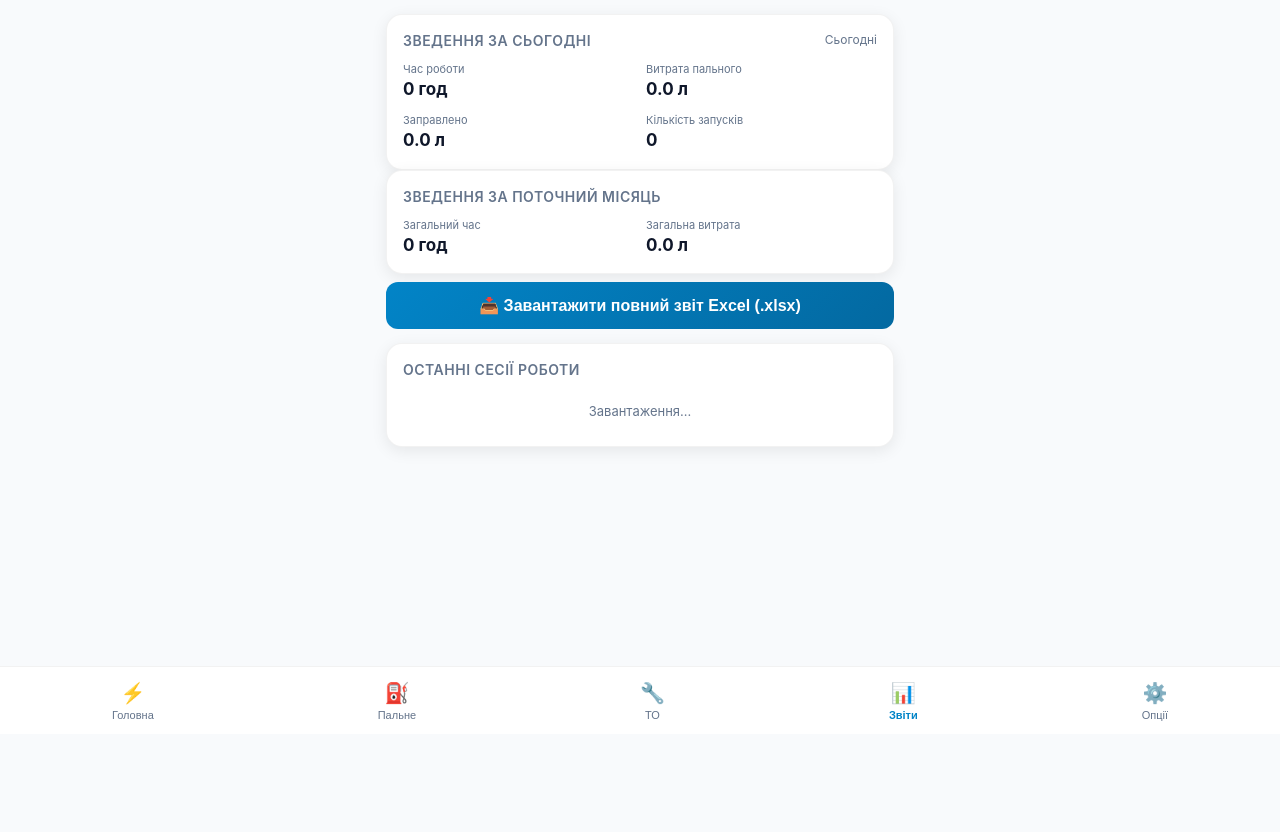
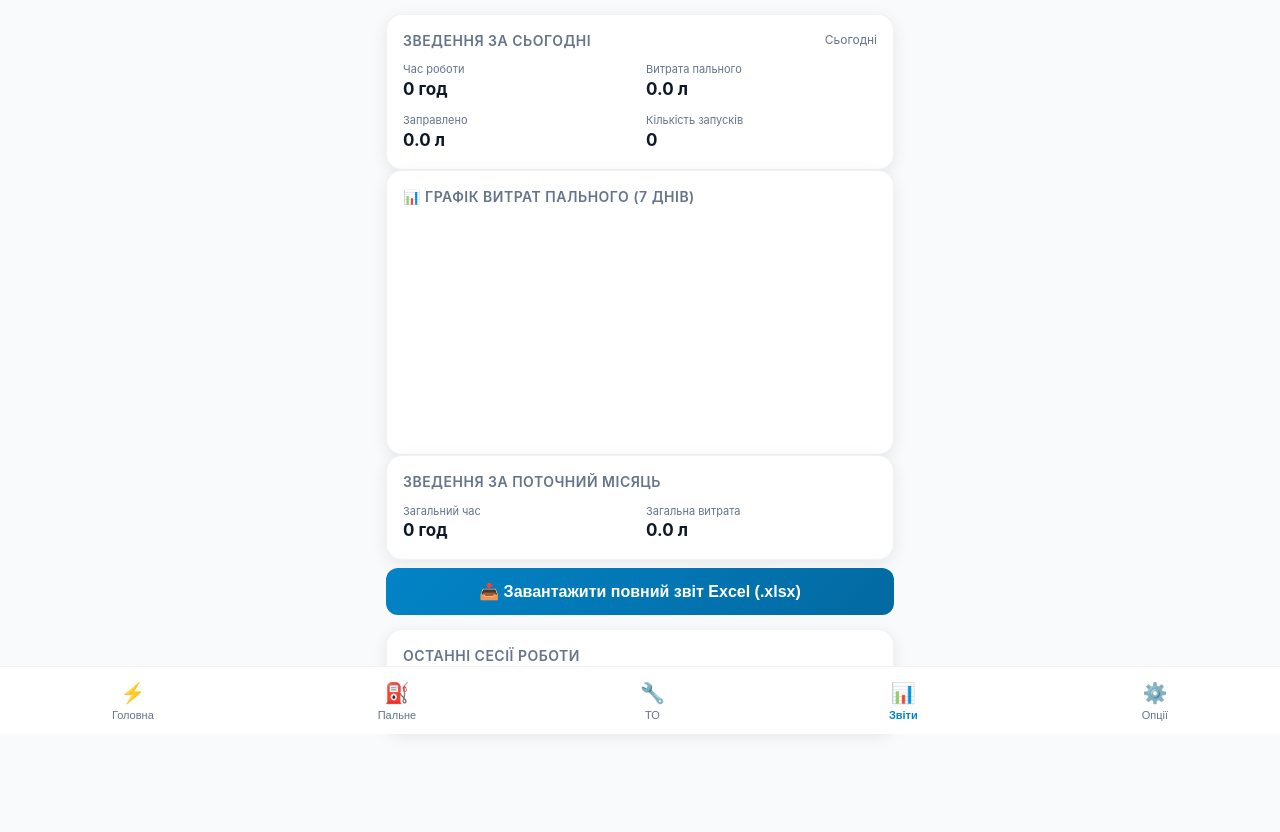
Before and after one commit to JhonDoelMe/MTservice, a FastAPI app: page / in a window 1280 px wide, after a click on "📊 Звіти". Shown: the part 66-898 px from the top of the page. Before the commit the page ends 787 px from the top, so only its background shows below. Run offline with FastAPI, Linux system fonts and the light colour scheme; data that the repository does not hold is empty; a map, chart or similar area stays blank; some libraries are stand-ins or nearby versions.

Commit message:
feat: Option A - add interactive Chart.js analytics for fuel consumption

```diff
--- a/webapp/server.py
+++ b/webapp/server.py
@@ -389,6 +389,43 @@ async def get_reports_summary(current_user: Dict[str, Any] = Depends(get_current
     }
 
 
+@app.get("/api/reports/chart-data")
+async def get_chart_data(days: int = 7, current_user: Dict[str, Any] = Depends(get_current_user)):
+    local_tz = get_local_tz()
+    now_local = datetime.now(local_tz)
+    start_date_local = (now_local - timedelta(days=days-1)).replace(hour=0, minute=0, second=0, microsecond=0)
+    start_date_utc = start_date_local.astimezone(timezone.utc).replace(tzinfo=None)
+
+    session_maker = get_session_maker()
+    async with session_maker() as session:
+        runs_res = await session.execute(
+            select(RunLog).where(RunLog.stop_time >= start_date_utc)
+        )
+        runs = runs_res.scalars().all()
+
+    # Aggregate by local date string "DD.MM"
+    daily_data = {}
+    for i in range(days):
+        d = start_date_local + timedelta(days=i)
+        daily_data[d.strftime("%d.%m")] = {"hours": 0.0, "fuel": 0.0}
+
+    for r in runs:
+        local_stop = r.stop_time.replace(tzinfo=timezone.utc).astimezone(local_tz)
+        d_str = local_stop.strftime("%d.%m")
+        if d_str in daily_data:
+            daily_data[d_str]["hours"] += r.duration_hours
+            daily_data[d_str]["fuel"] += r.fuel_consumed
+
+    labels = list(daily_data.keys())
+    fuel_data = [round(daily_data[k]["fuel"], 1) for k in labels]
+    hours_data = [round(daily_data[k]["hours"], 1) for k in labels]
+
+    return {
+        "labels": labels,
+        "fuel": fuel_data,
+        "hours": hours_data
+    }
+
 @app.get("/api/reports/runs")
 async def get_recent_runs(current_user: Dict[str, Any] = Depends(get_current_user)):
     session_maker = get_session_maker()
--- a/webapp/static/js/app.js
+++ b/webapp/static/js/app.js
@@ -663,6 +663,73 @@ async function loadMaintHistory() {
   }
 }
 
+let fuelChartInstance = null;
+
+function renderFuelChart(data) {
+  const ctx = document.getElementById('fuelChart');
+  if (!ctx) return;
+
+  if (fuelChartInstance) {
+    fuelChartInstance.destroy();
+  }
+
+  const textColor = getComputedStyle(document.documentElement).getPropertyValue('--text-color').trim() || '#0f172a';
+  const gridColor = getComputedStyle(document.documentElement).getPropertyValue('--card-border').trim() || 'rgba(0,0,0,0.05)';
+
+  fuelChartInstance = new Chart(ctx, {
+    type: 'bar',
+    data: {
+      labels: data.labels,
+      datasets: [
+        {
+          label: 'Витрата (л)',
+          data: data.fuel,
+          backgroundColor: 'rgba(239, 68, 68, 0.8)',
+          borderRadius: 4,
+          yAxisID: 'y'
+        },
+        {
+          label: 'Робота (год)',
+          data: data.hours,
+          backgroundColor: 'rgba(2, 132, 199, 0.8)',
+          borderRadius: 4,
+          yAxisID: 'y1'
+        }
+      ]
+    },
+    options: {
+      responsive: true,
+      maintainAspectRatio: false,
+      color: textColor,
+      plugins: {
+        legend: {
+          labels: { color: textColor, boxWidth: 12 }
+        }
+      },
+      scales: {
+        x: {
+          grid: { color: gridColor },
+          ticks: { color: textColor }
+        },
+        y: {
+          type: 'linear',
+          display: true,
+          position: 'left',
+          grid: { color: gridColor },
+          ticks: { color: textColor }
+        },
+        y1: {
+          type: 'linear',
+          display: true,
+          position: 'right',
+          grid: { drawOnChartArea: false },
+          ticks: { color: textColor }
+        }
+      }
+    }
+  });
+}
+
 async function loadReports() {
   try {
     const summary = await apiCall("/api/reports/summary");
@@ -674,6 +741,14 @@ async function loadReports() {
 
     document.getElementById("repMonthHours").innerText = summary.month_duration_str;
     document.getElementById("repMonthFuel").innerText = `${summary.month_fuel} л`;
+
+    // Render Chart
+    try {
+      const chartData = await apiCall("/api/reports/chart-data?days=7");
+      renderFuelChart(chartData);
+    } catch (e) {
+      console.error("Chart error:", e);
+    }
 
     const runsList = await apiCall("/api/reports/runs");
     const container = document.getElementById("runsHistoryList");
--- a/webapp/templates/index.html
+++ b/webapp/templates/index.html
@@ -8,6 +8,8 @@
   <link rel="manifest" href="/static/manifest.json">
   <link rel="apple-touch-icon" href="/static/img/icon-192.png">
   <meta name="theme-color" content="#0F2942">
+  <!-- Chart.js -->
+  <script src="https://cdn.jsdelivr.net/npm/chart.js"></script>
   <!-- Telegram WebApp SDK -->
   <script src="https://telegram.org/js/telegram-web-app.js"></script>
   <script>
@@ -283,6 +285,15 @@
             <div style="font-size: 11px; color: var(--hint-color);">Кількість запусків</div>
             <div style="font-size: 17px; font-weight: 700;" id="repTodayRuns">0</div>
           </div>
+        </div>
+      </div>
+
+      <div class="card">
+        <div class="card-header">
+          <span class="card-title">📊 Графік витрат пального (7 днів)</span>
+        </div>
+        <div style="position: relative; height: 220px; width: 100%;">
+          <canvas id="fuelChart"></canvas>
         </div>
       </div>
 
```
